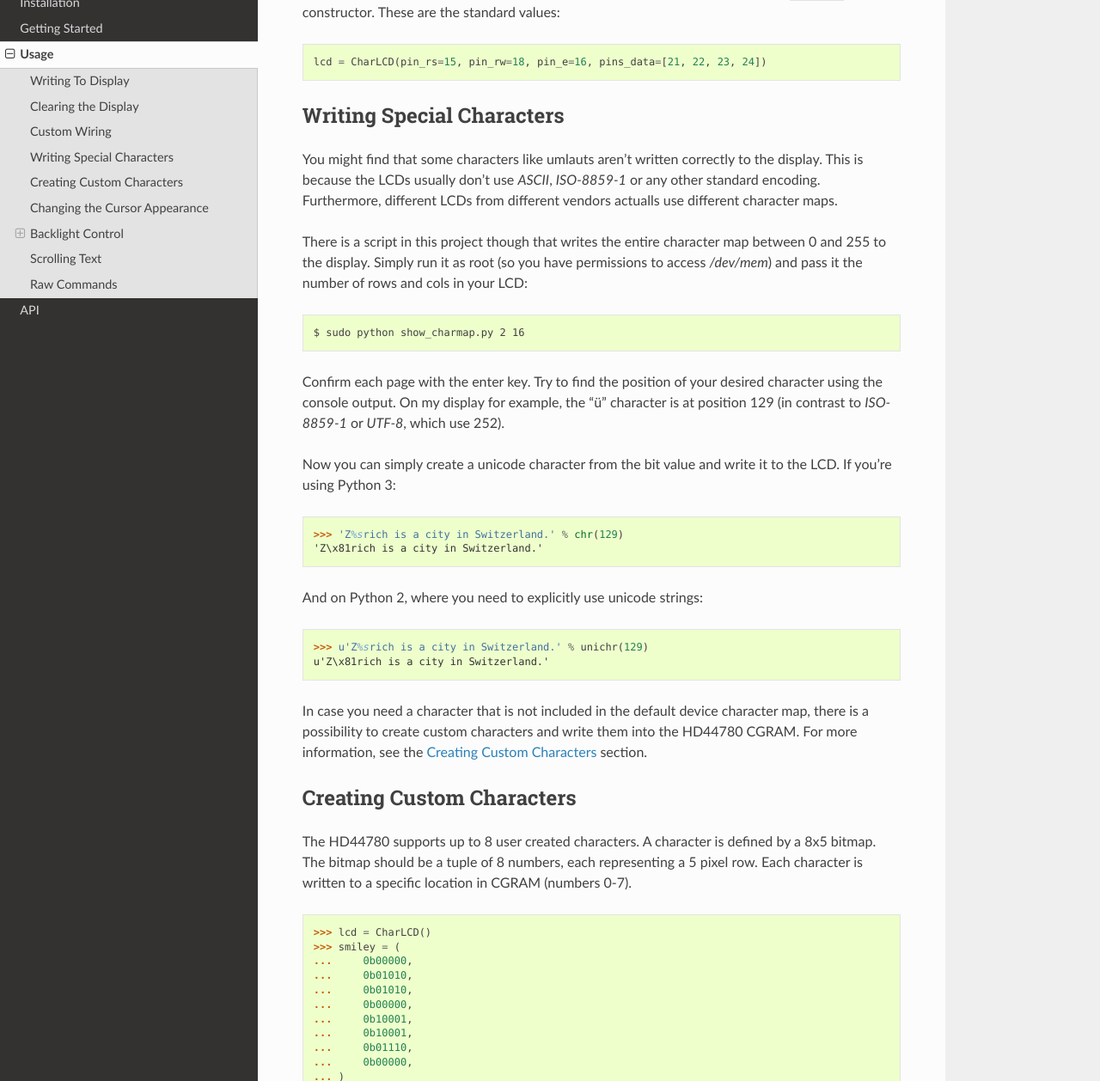
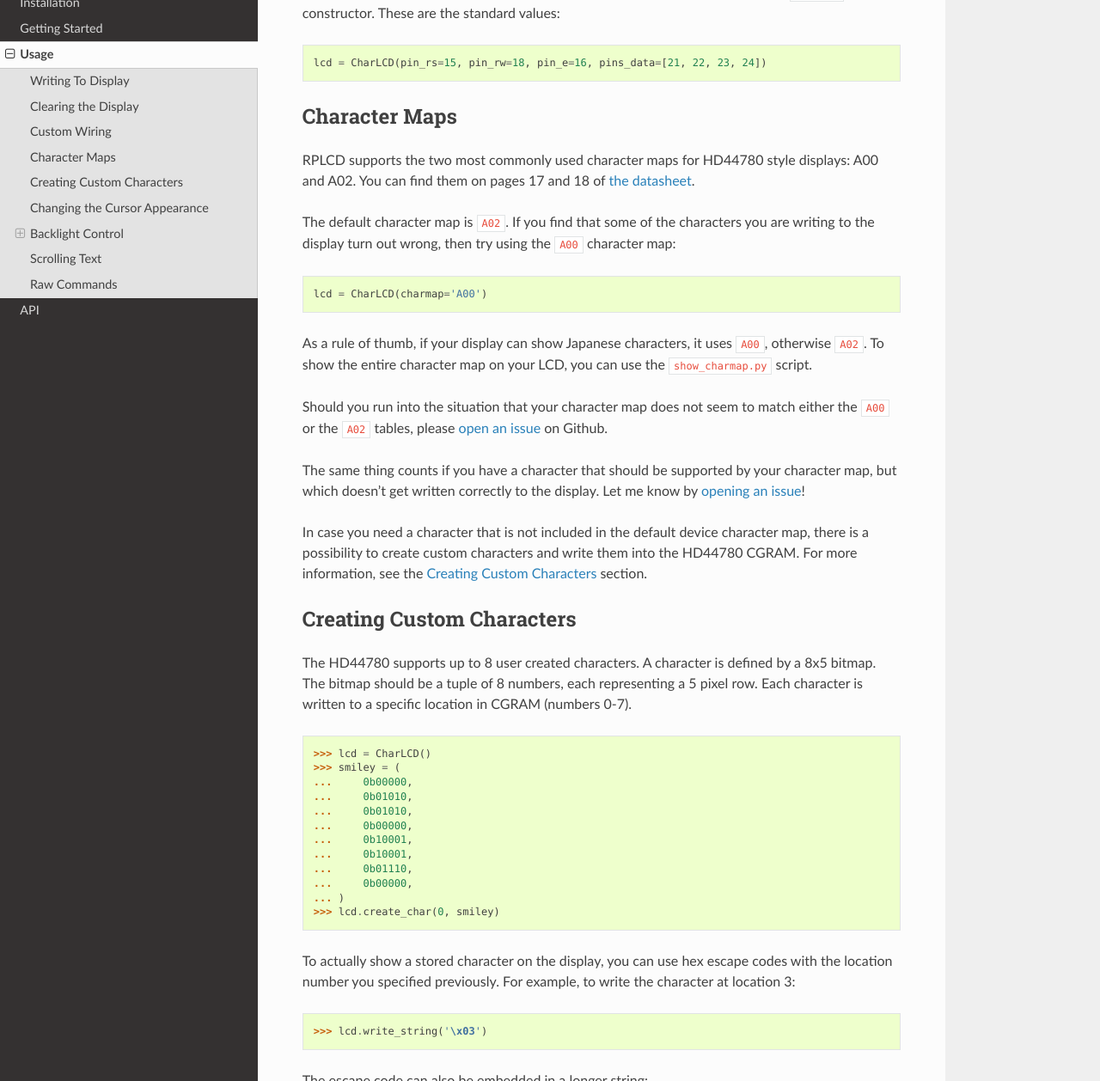
Before and after one commit to dbrgn/RPLCD, a Sphinx documentation site: the page built from docs/usage.rst, in a window 1280 px wide and 1400 px high, scrolled down 1282 px, cut to the strip 142-1400 px from the top of the window. Shown: the whole strip at 86% size. Built offline with Sphinx 7.4.7 and the Read the Docs theme 2.0.0, drawn with Linux system fonts in a browser that asks for light colours; some of the changed text lies outside the part shown.

Commit message:
Update docs

```diff
--- a/README.rst
+++ b/README.rst
@@ -66,7 +66,7 @@ Implemented
 - Support for both parallel and I²C connection
 - Support for custom characters
 - Support for backlight control circuits
-- Custom codec for A00 and A02 character tables
+- Built-in support for `A00` and `A02` character tables
 - Python 2/3 compatible
 - Caching: Only write characters if they changed
 - No external dependencies (except `RPi.GPIO`, and `python-smbus` if you need
--- a/docs/getting_started.rst
+++ b/docs/getting_started.rst
@@ -89,7 +89,8 @@ corresponding parameters. All of them are optional.
 
 .. sourcecode:: python
 
-    lcd = CharLCD(address=0x27, port=1, cols=20, rows=4, dotsize=8, backlight_enabled=True)
+    lcd = CharLCD(address=0x27, port=1, cols=20, rows=4, dotsize=8,
+                  charmap='A02', backlight_enabled=True)
 
 Setup: GPIO
 ~~~~~~~~~~~
@@ -119,6 +120,7 @@ change the corresponding parameters. All of them are optional.
     lcd = CharLCD(pin_rs=15, pin_rw=18, pin_e=16, pins_data=[21, 22, 23, 24],
                   numbering_mode=GPIO.BOARD,
                   cols=20, rows=4, dotsize=8,
+                  charmap='A02',
                   auto_linebreaks=True)
 
 Writing Data
--- a/docs/usage.rst
+++ b/docs/usage.rst
@@ -58,38 +59,32 @@ When using a LCD connected via GPIO pins, the wiring can be customized in the
     lcd = CharLCD(pin_rs=15, pin_rw=18, pin_e=16, pins_data=[21, 22, 23, 24])
 
 
-Writing Special Characters
-==========================
+Character Maps
+==============
 
-You might find that some characters like umlauts aren't written correctly to the
-display. This is because the LCDs usually don't use `ASCII`, `ISO-8859-1` or any
-other standard encoding. Furthermore, different LCDs from different vendors
-actualls use different character maps.
+RPLCD supports the two most commonly used character maps for HD44780 style
+displays: A00 and A02. You can find them on pages 17 and 18 of `the datasheet
+<https://www.sparkfun.com/datasheets/LCD/HD44780.pdf>`_.
 
-There is a script in this project though that writes the entire character map
-between 0 and 255 to the display. Simply run it as root (so you have permissions
-to access `/dev/mem`) and pass it the number of rows and cols in your LCD::
+The default character map is ``A02``. If you find that some of the characters
+you are writing to the display turn out wrong, then try using the ``A00``
+character map:
 
-    $ sudo python show_charmap.py 2 16
+.. sourcecode:: python
 
-Confirm each page with the enter key. Try to find the position of your desired
-character using the console output. On my display for example, the "ü" character
-is at position 129 (in contrast to `ISO-8859-1` or `UTF-8`, which use 252).
+    lcd = CharLCD(charmap='A00')
 
-Now you can simply create a unicode character from the bit value and write it
-to the LCD. If you're using Python 3:
+As a rule of thumb, if your display can show Japanese characters, it uses
+``A00``, otherwise ``A02``. To show the entire character map on your LCD, you
+can use the ``show_charmap.py`` script.
 
-.. code:: python
+Should you run into the situation that your character map does not seem to match
+either the ``A00`` or the ``A02`` tables, please `open an issue
+<https://github.com/dbrgn/RPLCD/issues>`_ on Github.
 
-    >>> 'Z%srich is a city in Switzerland.' % chr(129)
-    'Z\x81rich is a city in Switzerland.'
-
-And on Python 2, where you need to explicitly use unicode strings:
-
-.. code:: python
-
-    >>> u'Z%srich is a city in Switzerland.' % unichr(129)
-    u'Z\x81rich is a city in Switzerland.'
+The same thing counts if you have a character that should be supported by your
+character map, but which doesn't get written correctly to the display. Let me
+know by `opening an issue <https://github.com/dbrgn/RPLCD/issues>`_!
 
 In case you need a character that is not included in the default device
 character map, there is a possibility to create custom characters and write them
@@ -122,14 +117,19 @@ pixel row. Each character is written to a specific location in CGRAM (numbers
     ... )
     >>> lcd.create_char(0, smiley)
 
-To actually show a stored character on the display, use :py:func:`chr()
-<python:chr>` (Python 3) or :py:func:`unichr() <python2:unichr>` (if you're
-still stuck on Python 2) function in combination with the location number you
-specified previously (e.g. ``write_string(unichr(2))``).
+To actually show a stored character on the display, you can use hex escape codes
+with the location number you specified previously. For example, to write the
+character at location 3:
 
 .. sourcecode:: python
 
-    >>> lcd.write_string(chr(0))
+    >>> lcd.write_string('\x03')
+
+The escape code can also be embedded in a longer string:
+
+.. sourcecode:: python
+
+    >>> lcd.write_string('Hello there \x03')
 
 The following tool can help you to create your custom characters:
 https://omerk.github.io/lcdchargen/
```
Also changed, not shown: other parts of docs/usage.rst (+2 -1 lines).
